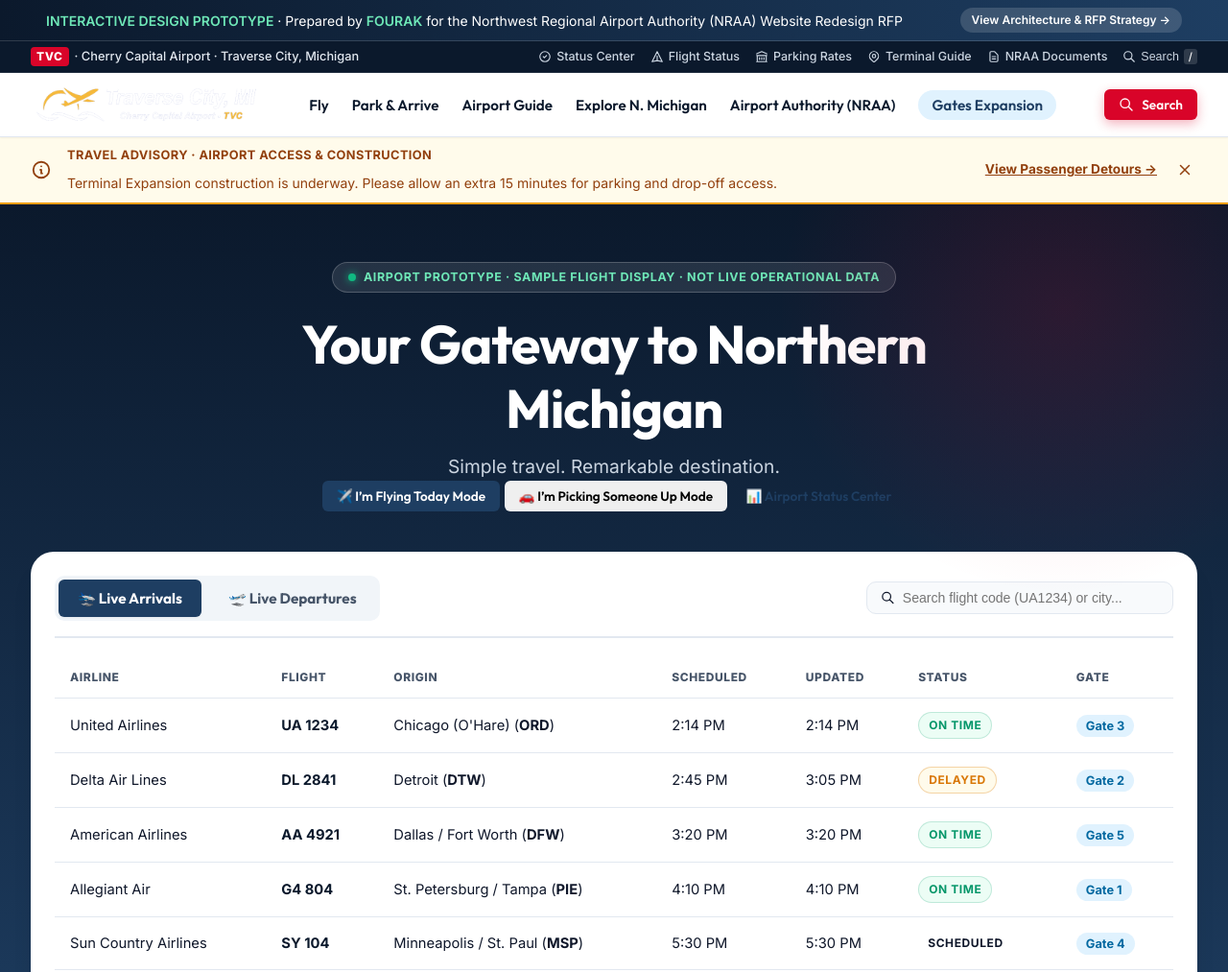
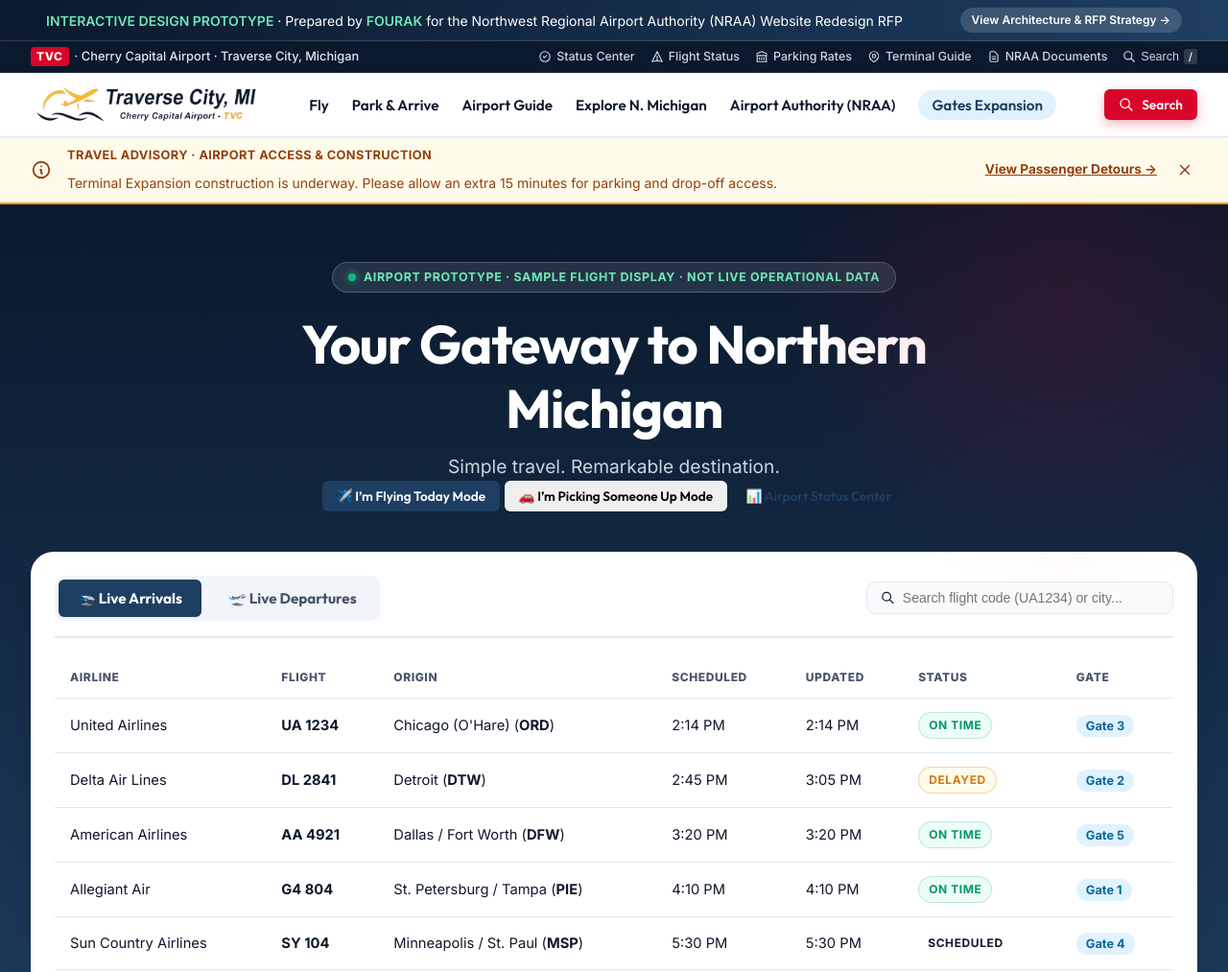
Before and after one commit to kb907alaska/tvcairport-com, an Astro site: page / in a window 1280 px wide. Shown: the top 1013 px of the page at 96% size. Built offline with nearby package versions, Linux system fonts and the light colour scheme; Astro itself is replaced by a stand-in of ours.

Commit message:
fix: Generate high-contrast dark text TVC header logo PNG for high legibility on light background

```diff
--- a/src/components/Header.astro
+++ b/src/components/Header.astro
@@ -62,7 +62,7 @@ const currentPath = Astro.url.pathname;
   <div class="main-header">
     <div class="container main-header-container">
       <a href="/" class="brand-logo" aria-label="Cherry Capital Airport Home">
-        <img src="/images/logos/tvc-logo-header.png" alt="Cherry Capital Airport TVC Logo" class="official-header-logo" width="240" height="42" />
+        <img src="/images/logos/tvc-logo-header-dark.png" alt="Cherry Capital Airport TVC Logo" class="official-header-logo" width="240" height="42" />
       </a>
 
       <!-- Desktop Navigation Menu -->
```
Also changed, not shown: public/brand/web/tvc-logo-header-dark.png (added), public/images/logos/tvc-logo-header-dark.png (added).
